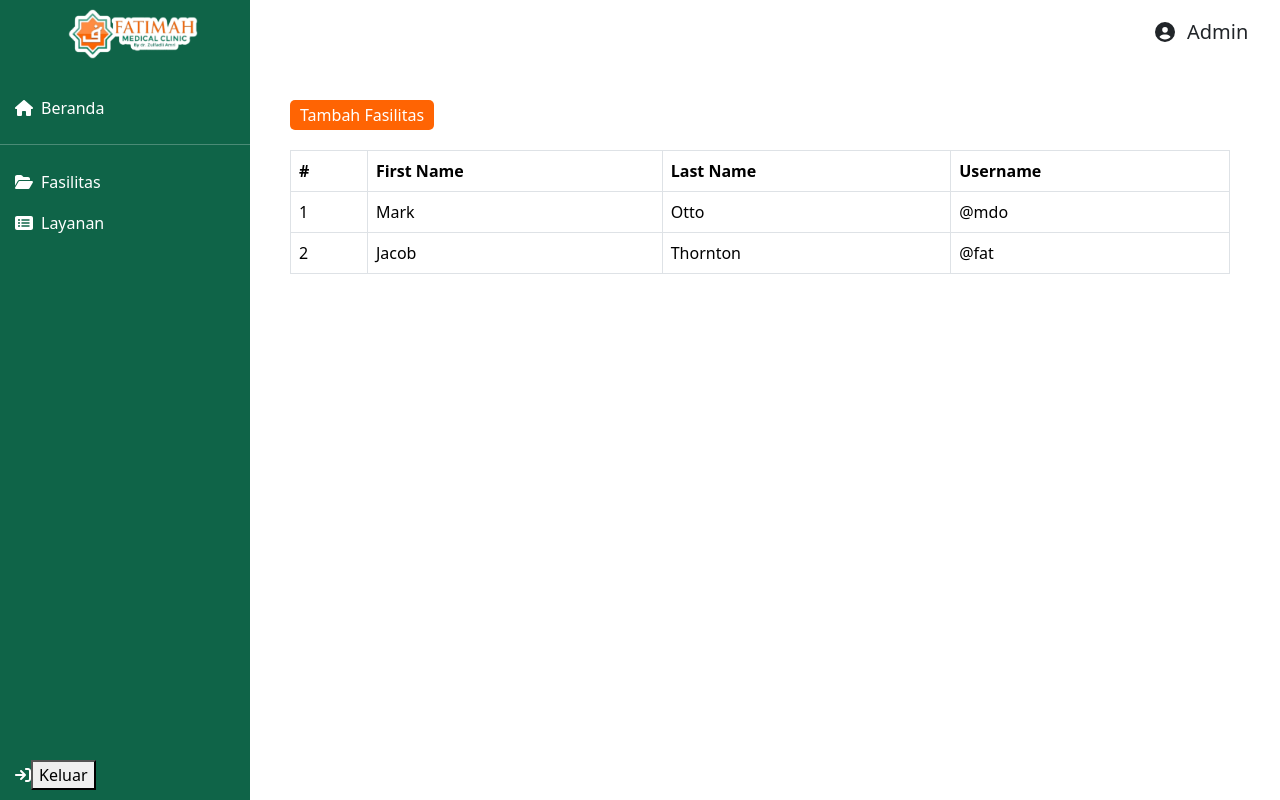
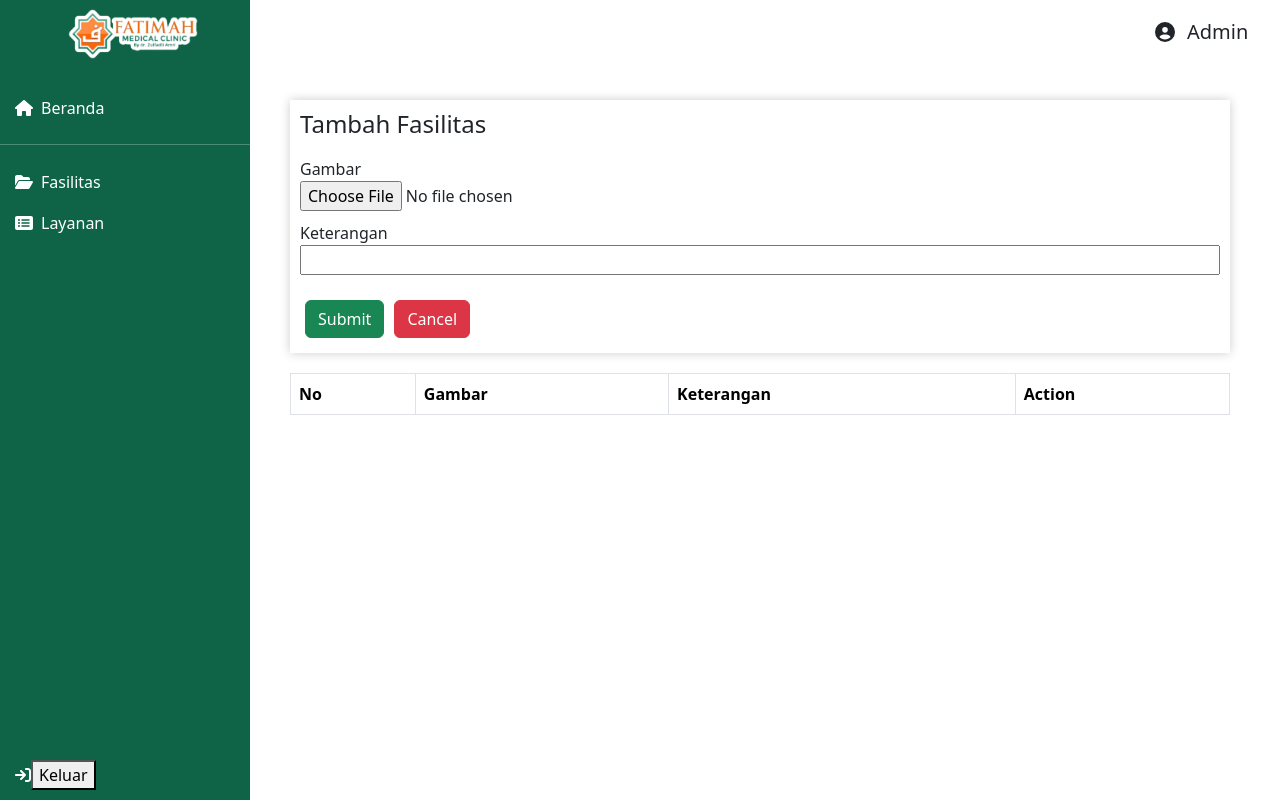
Before and after one commit to nailufarfarha/sistem-informasi-klinik, a React (Create React App) app in the folder Frontend/: page /dashboard/fasilitas in a window 1280 px wide. Built offline with nearby package versions, Linux system fonts and the light colour scheme.

Commit message:
modified fasilitas

```diff
--- a/Frontend/src/App.css
+++ b/Frontend/src/App.css
@@ -269,3 +269,29 @@
   margin-top: 20px;
   margin-right: 50px;
 }
+
+.tambah-fasilitas {
+  box-shadow: 0px 0px 10px rgba(0, 0, 0, 0.2);
+  margin-right: 50px;
+  padding: 10px;
+}
+
+/* CSS POPUP */
+
+.tambah-form {
+  display: flex;
+  flex-direction: column;
+}
+
+.tambah-form label {
+  margin-top: 10px;
+}
+
+.form-buttons {
+  display: flex;
+  margin-top: 20px;
+}
+
+.form-buttons Button {
+  margin: 5px;
+}
--- a/Frontend/src/index.js
+++ b/Frontend/src/index.js
@@ -11,6 +11,7 @@ import Daftar from "./pages/admin/Daftar";
 import Dashboard from "./pages/admin/Dashboard";
 import AdmFasilitas from "./pages/admin/AdmFasilitas";
 import AdmLayanan from "./pages/admin/AdmLayanan";
+// import DataFasilitas from "./pages/admin/DataFasilitas";
 
 const root = ReactDOM.createRoot(document.getElementById("root"));
 root.render(
--- a/Frontend/src/pages/admin/AdmFasilitas.js
+++ b/Frontend/src/pages/admin/AdmFasilitas.js
@@ -1,38 +1,203 @@
-import React from "react";
+import React, { useState, useEffect } from "react";
 import Sidebar from "../../components/Sidebar";
 import Profile from "../../components/Profile";
-import Table from "react-bootstrap/Table";
+import { Table, Button } from "react-bootstrap";
+import axios from "axios";
 
 function AdmFasilitas() {
+  // const token = localStorage.getItem("token");
+
+  // if (!token) {
+  //   return <Navigate to="/login" />;
+  // }
+
+  // console.log("token", token);
+
+  const [keterangan, setKeterangan] = useState("");
+  const [image, setImage] = useState("");
+  const [imageUrl, setImageUrl] = useState(""); // State tambahan untuk URL gambar
+  const [message, setMessage] = useState("");
+  const [imageData, setImageData] = useState([]);
+  const [isEditing, setIsEditing] = useState(false);
+  const [edit, setEdit] = useState(null);
+  const [currentId, setCurrentId] = useState(null);
+  const [imagePreview, setImagePreview] = useState(null);
+
+  const handleKeteranganChange = (e) => {
+    setKeterangan(e.target.value);
+  };
+
+  const handleImageChange = (e) => {
+    const file = e.target.files[0];
+    setImage(file);
+    // setImage(e.target.files[0]);
+    setImageUrl(URL.createObjectURL(file)); // Set URL gambar untuk pratinjau
+  };
+
+  useEffect(() => {
+    const savedImageData = localStorage.getItem("imageData");
+    if (savedImageData) {
+      setImageData(JSON.parse(savedImageData));
+    }
+  }, []);
+
+  const handleSubmit = (event) => {
+    event.preventDefault();
+    const data = new FormData();
+    data.append("keterangan", keterangan);
+    if (image) {
+      data.append("image", image);
+    }
+
+    if (isEditing) {
+      // Update existing data
+      axios
+        .patch(`http://localhost:8081/api/v1/fasilitas/$id`, data, {
+          headers: {
+            "Content-Type": "multipart/form-data",
+          },
+        })
+        .then((result) => {
+          if (result.data) {
+            const updatedImageData = [...imageData];
+            updatedImageData[edit] = {
+              image: image ? URL.createObjectURL(image) : imageData[edit].image,
+              keterangan: keterangan,
+            };
+            setImageData(updatedImageData);
+            localStorage.setItem("imageData", JSON.stringify(updatedImageData));
+            setIsEditing(false);
+            setEdit(null);
+
+            setImageUrl("");
+            setKeterangan("");
+            setMessage(result.data.message);
+            setTimeout(() => {
+              setMessage("");
+            }, 3000);
+          }
+        })
+        .catch((e) => {
+          if (e.response && e.response.data) {
+            setMessage(e.response.data.message);
+          } else {
+            setMessage("Error occurred, but no data available.");
+          }
+        });
+    } else {
+      // Add new data
+      axios
+        .post("http://localhost:8081/api/v1/fasilitas", data, {
+          headers: {
+            "Content-Type": "multipart/form-data",
+          },
+        })
+        .then((result) => {
+          if (result.data) {
+            const newImageData = [...imageData, { image: URL.createObjectURL(image), keterangan: keterangan }];
+            setImageData(newImageData);
+            localStorage.setItem("imageData", JSON.stringify(newImageData));
+            setImage("");
+            setImageUrl("");
+            setKeterangan("");
+            setMessage(result.data.message);
+            setTimeout(() => {
+              setMessage("");
+            }, 3000);
+          }
+        })
+        .catch((e) => {
+          setMessage(e.response.data.message);
+        });
+    }
+  };
+
+  const handleEdit = (index) => {
+    setIsEditing(true);
+
+    setImage(imageData[index].image);
+    setKeterangan(imageData[index].keterangan);
+  };
+
+  const handleDelete = async (id) => {
+    axios
+      .delete(`http://localhost:8081/api/v1/fasilitas/delete/${id}`)
+      .then((result) => {
+        if (result.data) {
+          const updatedImageData = imageData.filter((item) => item.id !== id);
+          setImageData(updatedImageData);
+          localStorage.setItem("imageData", JSON.stringify(updatedImageData));
+          setMessage(result.data.message);
+          setTimeout(() => {
+            setMessage("");
+          }, 3000);
+        }
+      })
+      .catch((e) => {
+        setMessage(e.response.data.message);
+      });
+  };
+
+  const handleCancel = () => {
+    setIsEditing(false);
+    setEdit(null);
+    setImage(null);
+    setImageUrl("");
+    setKeterangan("");
+  };
+
   return (
     <div>
       <Sidebar />
       <Profile />
       <div className="content-fasilitas">
-        <button className="btn-add">Tambah Fasilitas</button>
+        <div className="tambah-fasilitas">
+          <h4>{isEditing ? "Edit Fasilitas" : "Tambah Fasilitas"}</h4>
+          {message && <p>{message}</p>}
+          <div className="tambah-form">
+            <label>Gambar</label>
+            <input type="file" name="image" id="image" onChange={handleImageChange} />
+            <label>Keterangan</label>
+            <input type="text" name="keterangan" value={keterangan} onChange={handleKeteranganChange} />
+            <div className="form-buttons">
+              <Button type="submit" variant="success" onClick={handleSubmit}>
+                {isEditing ? "Update" : "Submit"}
+              </Button>
+              <Button type="button" variant="danger" onClick={handleCancel}>
+                Cancel
+              </Button>
+            </div>
+          </div>
+        </div>
+
         <div className="content-fasilitas-data">
           <Table bordered>
             <thead>
               <tr>
-                <th>#</th>
-                <th>First Name</th>
-                <th>Last Name</th>
-                <th>Username</th>
+                <th>No</th>
+                <th>Gambar</th>
+                <th>Keterangan</th>
+                <th>Action</th>
               </tr>
             </thead>
             <tbody>
-              <tr>
-                <td>1</td>
-                <td>Mark</td>
-                <td>Otto</td>
-                <td>@mdo</td>
-              </tr>
-              <tr>
-                <td>2</td>
-                <td>Jacob</td>
-                <td>Thornton</td>
-                <td>@fat</td>
-              </tr>
+              {imageData.map((item, index) => (
+                <tr key={index}>
+                  <td>{index + 1}</td>
+                  <td>
+                    <img src={item.image} alt="uploaded" style={{ width: "auto", height: "100px" }} />
+                  </td>
+                  <td>{item.keterangan}</td>
+                  <td>
+                    <Button type="button" variant="warning" onClick={() => handleEdit(index)}>
+                      Edit
+                    </Button>
+                    <Button type="button" variant="danger" onClick={() => handleDelete(item._id)}>
+                      Hapus
+                    </Button>
+                  </td>
+                </tr>
+              ))}
             </tbody>
           </Table>
         </div>
```
